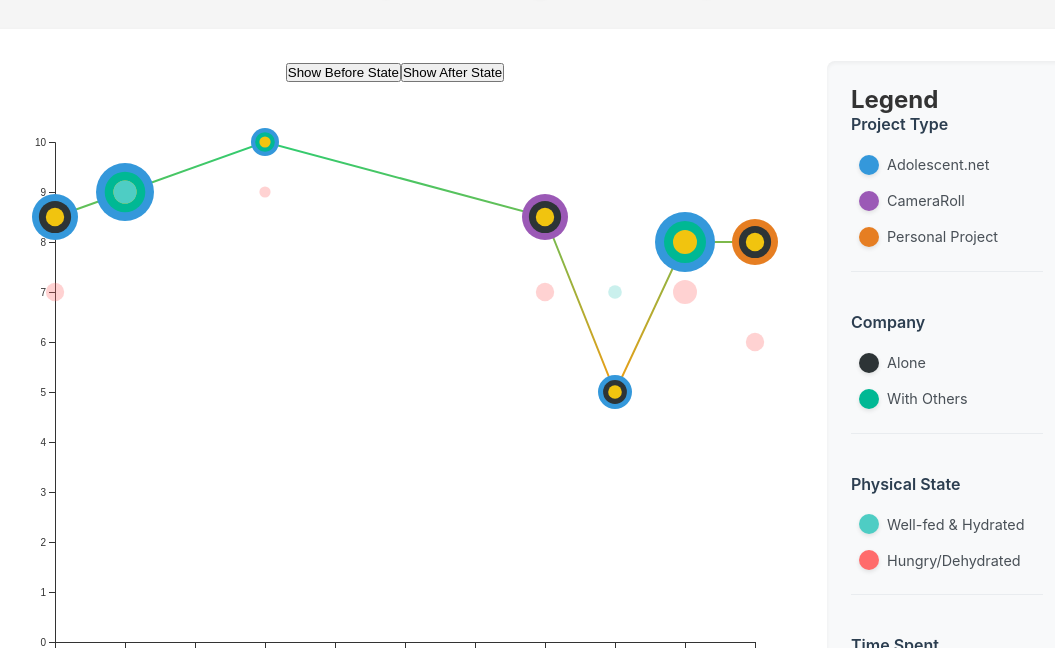
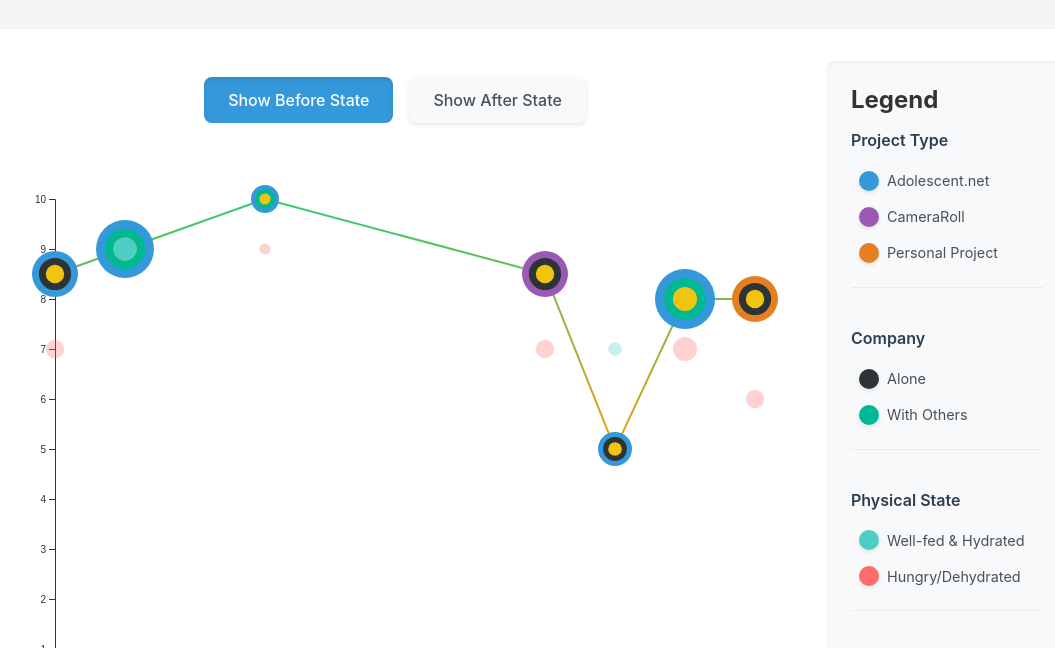
Before and after one commit to brotego/visualizationforcoding, a plain HTML site: page index.html in a window 1280 px wide. Both pictures are taken after a click on the button "Show Before State". Shown: the part 84-732 px from the top of the page, without its empty margins (109-1164 px from the left). Drawn offline with nearby package versions, Linux system fonts and the light colour scheme.

Commit message:
added styling to before/after state buttons

```diff
--- a/styles.css
+++ b/styles.css
@@ -22,6 +22,9 @@ h1 {
     color: #2c3e50;
     font-size: 2.5rem;
     text-shadow: 2px 2px 4px rgba(0,0,0,0.1);
+}
+h2{
+    margin-bottom: 1rem;
 }
 
 .visualization-container {
@@ -119,3 +122,47 @@ h1 {
 .tooltip br {
     margin-bottom: 0.3rem;
 }
+
+.button-container {
+    display: flex;
+    justify-content: center;
+    gap: 1rem;
+    margin-bottom: 2rem;
+    padding: 1rem;
+}
+
+.highlight-button {
+    padding: 0.8rem 1.5rem;
+    font-size: 1rem;
+    font-weight: 500;
+    border: none;
+    border-radius: 8px;
+    background-color: #f8f9fa;
+    color: #495057;
+    cursor: pointer;
+    transition: all 0.2s ease;
+    box-shadow: 0 2px 4px rgba(0,0,0,0.1);
+    font-family: -apple-system, BlinkMacSystemFont, 'Segoe UI', Roboto, Oxygen, Ubuntu, Cantarell, sans-serif;
+}
+
+.highlight-button:hover {
+    background-color: #e9ecef;
+    transform: translateY(-2px);
+    box-shadow: 0 4px 6px rgba(0,0,0,0.1);
+}
+
+.highlight-button:active {
+    transform: translateY(0);
+    box-shadow: 0 2px 4px rgba(0,0,0,0.1);
+}
+
+.highlight-button.active {
+    background-color: #3498db;
+    color: white;
+    box-shadow: inset 0 2px 4px rgba(0,0,0,0.1);
+}
+
+.highlight-button.active:hover {
+    background-color: #2980b9;
+    transform: none;
+}
```
